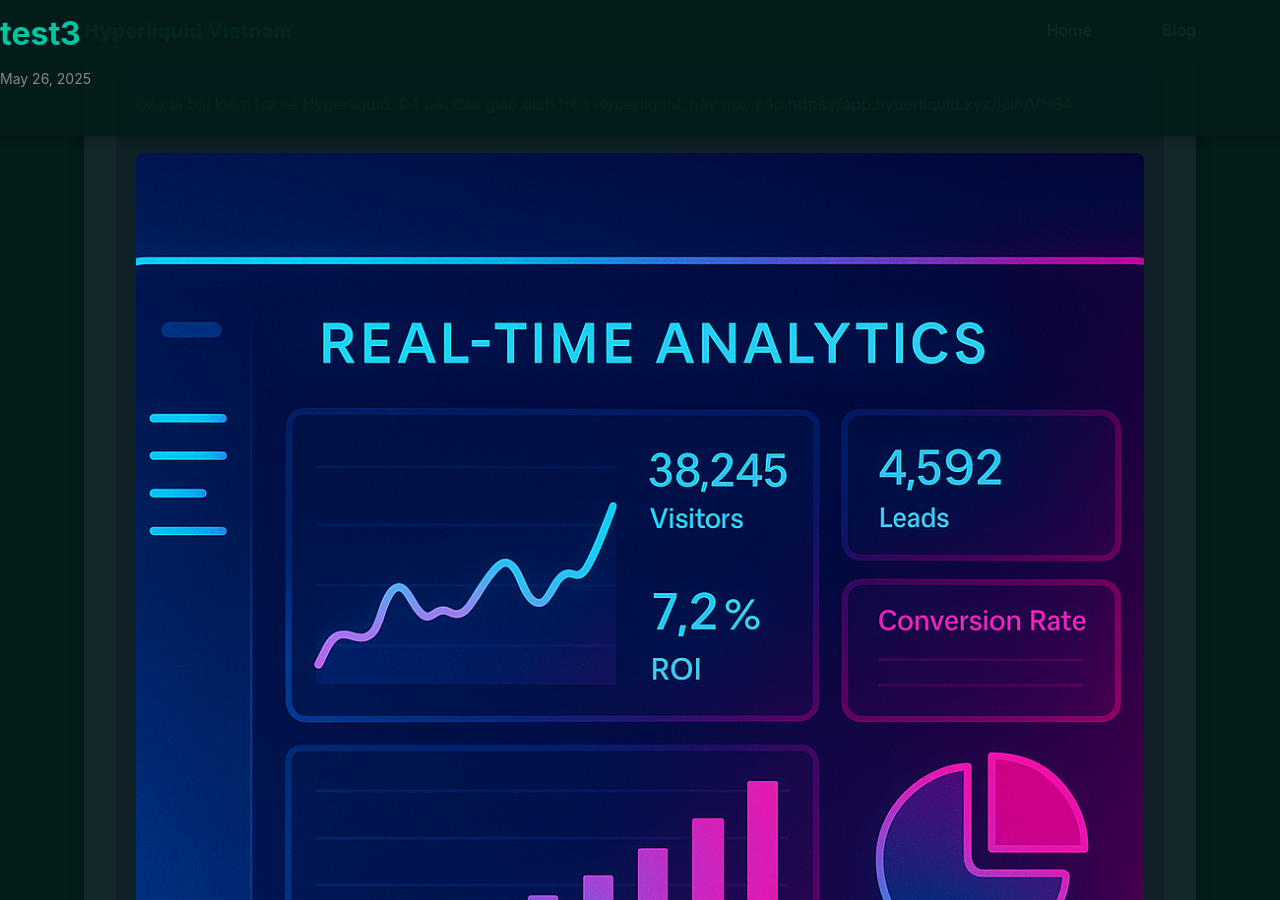
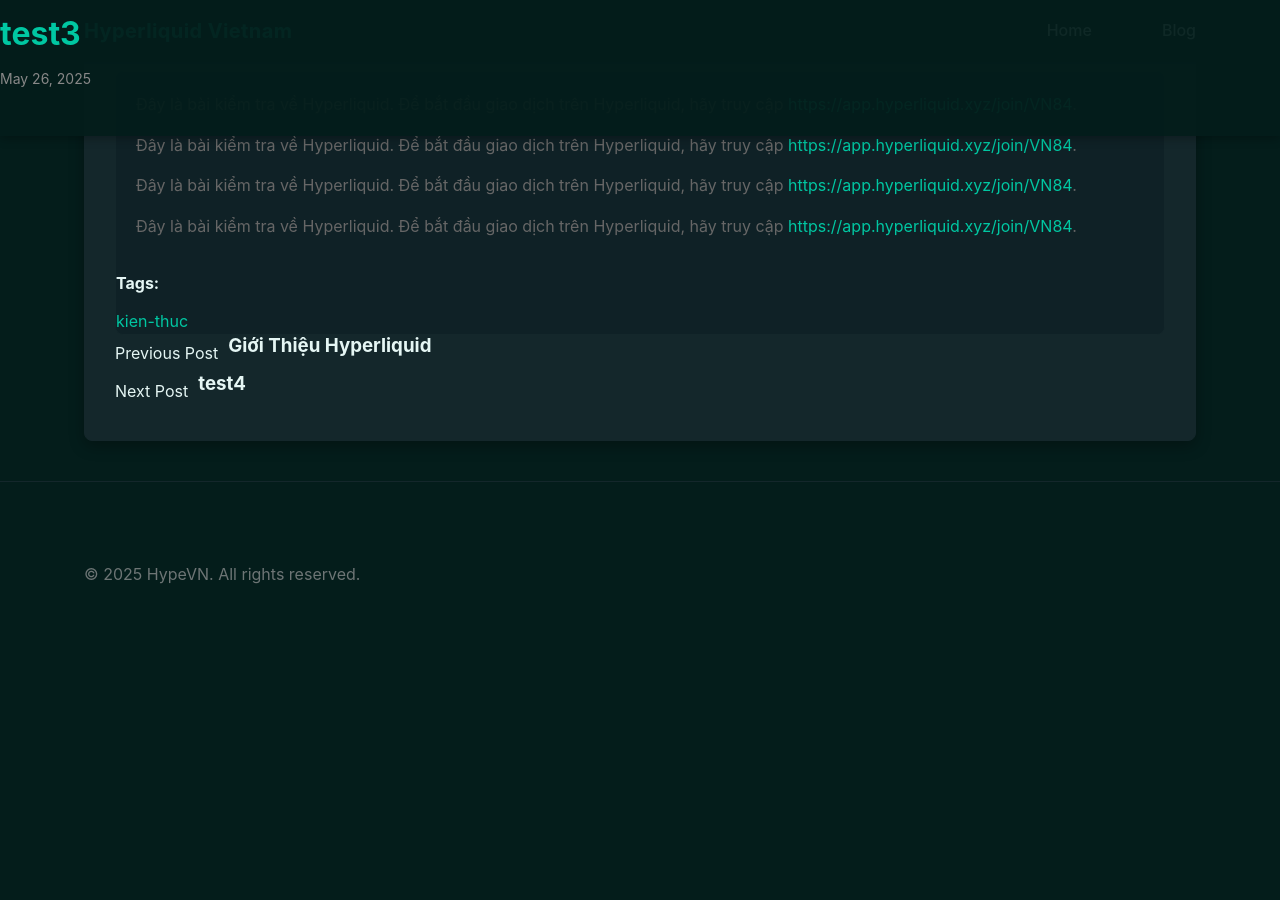
Before and after one commit to hyperboi6898/hype2, a Jekyll site: the page built from content/_blog/2025-05-26-test3.md, in a window 1280 px wide and 900 px high. Built offline with Jekyll 4.4.1, drawn with Linux system fonts in a browser that asks for light colours.

Commit message:
Update Blog Post "2025-05-26-test3"

```diff
--- a/content/_blog/2025-05-26-test3.md
+++ b/content/_blog/2025-05-26-test3.md
@@ -7,4 +7,8 @@ tags:
 ---
 Đây là bài kiểm tra về Hyperliquid. Để bắt đầu giao dịch trên Hyperliquid, hãy truy cập [https://app.hyperliquid.xyz/join/VN84](https://app.hyperliquid.xyz/join/VN84).
 
-![](/uploads/ChatGPT%20Image%20May%2025%2C%202025%2C%2007_56_17%20AM.png)
+Đây là bài kiểm tra về Hyperliquid. Để bắt đầu giao dịch trên Hyperliquid, hãy truy cập [https://app.hyperliquid.xyz/join/VN84](https://app.hyperliquid.xyz/join/VN84).
+
+Đây là bài kiểm tra về Hyperliquid. Để bắt đầu giao dịch trên Hyperliquid, hãy truy cập [https://app.hyperliquid.xyz/join/VN84](https://app.hyperliquid.xyz/join/VN84).
+
+Đây là bài kiểm tra về Hyperliquid. Để bắt đầu giao dịch trên Hyperliquid, hãy truy cập [https://app.hyperliquid.xyz/join/VN84](https://app.hyperliquid.xyz/join/VN84).
```
